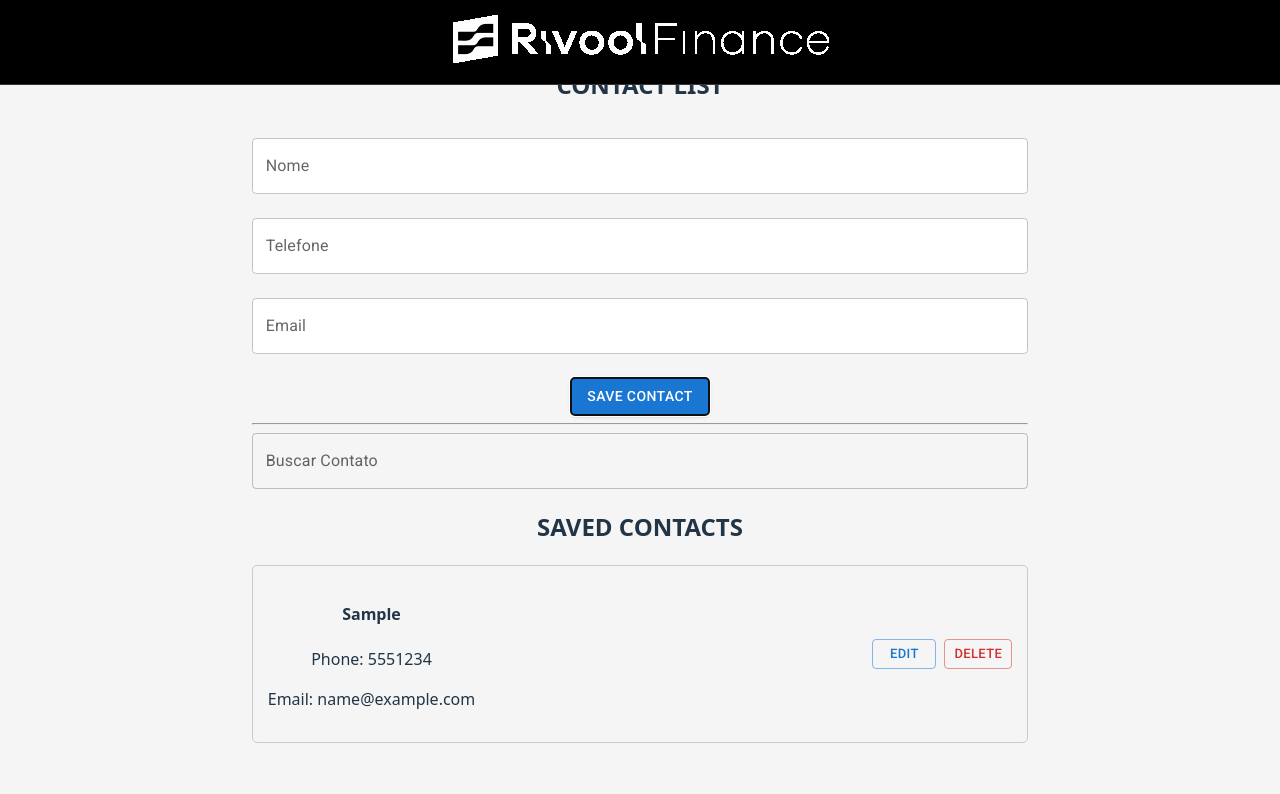
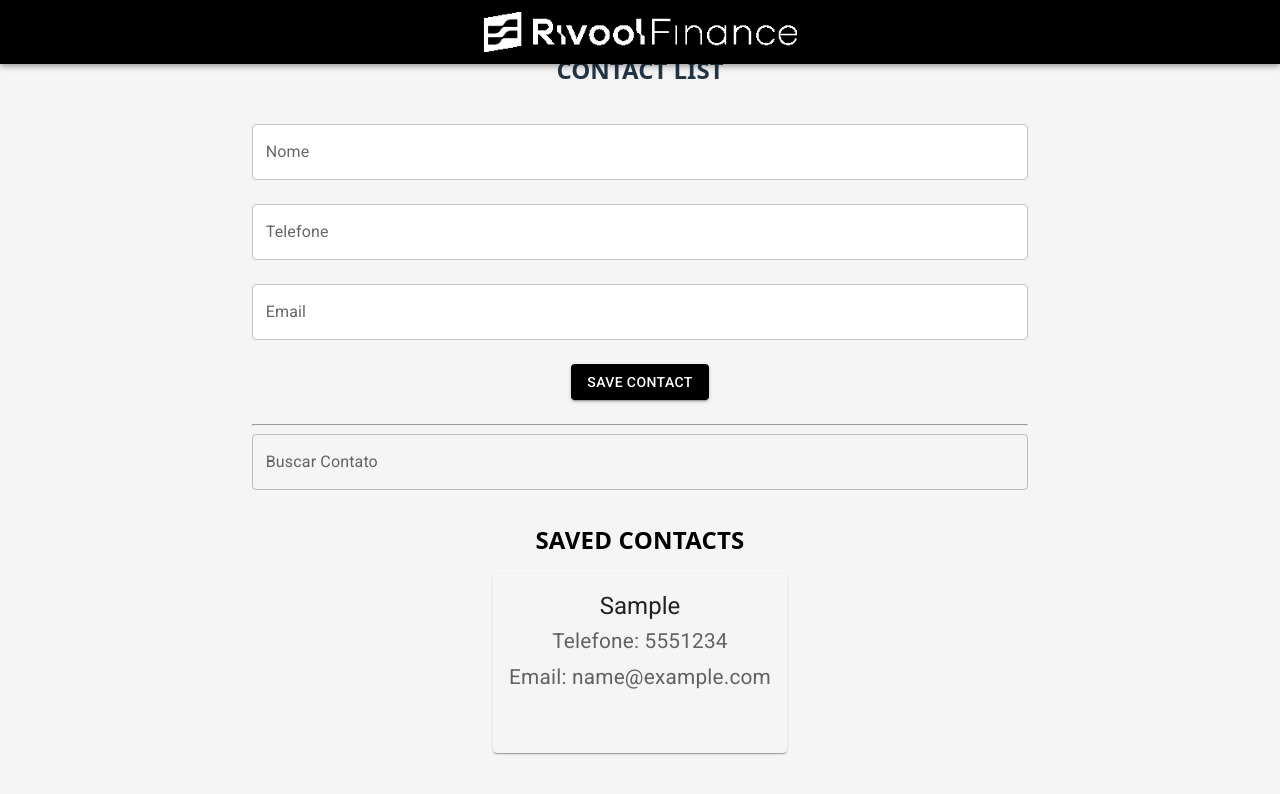
Before and after one commit to nikolaskonoski/agenda-de-contatos, a React (Vite) app: page / in a window 1280 px wide. Both pictures are taken after typing "Sample", "5551234", "name@example.com" into the empty fields and a click on the button "SAVE CONTACT". Shown: the top 794 px of the page. Built offline with nearby package versions, Linux system fonts and the light colour scheme; some icons are missing.

Commit message:
style(Input): Refine Material-UI styles for improved visual consistency

```diff
--- a/src/App.jsx
+++ b/src/App.jsx
@@ -56,7 +56,6 @@ function App() {
 
 
   // HANDLERS
-
   const addContactHandler = (contactData) => {
     const newContact = { ...contactData, id: uuidv4() };
     setContacts((prevContacts) => {
--- a/src/components/ContactCard.jsx
+++ b/src/components/ContactCard.jsx
@@ -1,6 +1,14 @@
 import React, { useState } from "react";
+import Box from '@mui/material/Box';
+import Card from '@mui/material/Card';
+import CardContent from '@mui/material/CardContent';
+import Typography from '@mui/material/Typography';
 import Button from '@mui/material/Button';
-import "./ContactCard.css";
+import IconButton from '@mui/material/IconButton';
+import TextField from '@mui/material/TextField';
+import EditIcon from '@mui/icons-material/Edit';
+import DeleteIcon from '@mui/icons-material/Delete';
+/*import './ContactCard.css';*/
 
 function ContactCard({ contact, onDeleteContact, onUpdateContact }) {
     const { id, name, phone, email } = contact;
@@ -39,41 +47,96 @@ function ContactCard({ contact, onDeleteContact, onUpdateContact }) {
     };
 
     return (
-        <div className="contact-card">
+
+        <Card sx={{ mb: 2, backgroundColor: isEditing ? '#f0f0f0' : 'transparent' }}>
+            <CardContent>
                 {isEditing ? (
-                <div className="edit-form">
-                    <input
-                        type="text"
+                    <Box component="div" className="edit-form" >
+                        <TextField
+                            label="Nome"
+                            variant="standard"
+                            fullWidth
+                            size="small"
                             value={editedName}
                             onChange={(e) => setEditedName(e.target.value)}
+                            sx={{ mb: 1 }}
                         />
-                    <input
-                        type="tel"
+                        <TextField
+                            label="Telefone"
+                            variant="standard"
+                            fullWidth
+                            size="small"
                             value={editedPhone}
                             onChange={(e) => setEditedPhone(e.target.value)}
+                            sx={{ mb: 1 }}
                         />
-                    <input
-                        type="email"
+                        <TextField
+                            label="Email"
+                            variant="standard"
+                            fullWidth
+                            size="small"
                             value={editedEmail}
                             onChange={(e) => setEditedEmail(e.target.value)}
+                            sx={{ mb: 2 }}
                         />
-                    <Button variant="contained" color="primary" onClick={handleSaveClick} sx={{ mr: 1 }}>Save</Button>
-                    <Button variant="outlined" onClick={handleCancelClick}>Cancel</Button>
-                </div>
+                        <Box sx={{ display: 'flex', justifyContent: 'flex-end' }}>
+                            <Button variant="contained" onClick={handleSaveClick}
+                                sx={{
+                                    mt: 2,
+                                    mb: 2,
+                                    backgroundColor: 'black',
+                                    color: 'white',
+                                    '&:hover': { backgroundColor: '#333', },
+                                    alignSelf: 'center'
+                                }}
+                            >
+                                Save
+                            </Button>
+                            <Button variant="outlined" onClick={handleCancelClick}
+                                sx={{
+                                    mt: 2,
+                                    mb: 2,
+                                    backgroundColor: 'black',
+                                    color: 'white',
+                                    '&:hover': { backgroundColor: '#333', },
+                                    alignSelf: 'center'
+                                }}
+                            >
+                                Cancel
+                            </Button>
+                        </Box>
+                    </Box>
                 ) : (
-                <>
-                    <div>
-                        <h4>{name}</h4>
-                        {phone && <p>Phone: {phone}</p>}
-                        {email && <p>Email: {email}</p>}
-                    </div>
-                    <div className="buttons-container">
-                        <Button variant="outlined" size="small" onClick={handleEditClick} sx={{ mr: 1 }}>Edit</Button>
-                        <Button variant="outlined" size="small" color="error" onClick={handleDeleteClick}>Delete</Button>
-                    </div>
-                </>
+
+                    <Box sx={{ display: 'flex', flexDirection: 'column' }}>
+                        <Box sx={{ alignSelf: 'flex-start', mb: 1 }}>
+                            <Typography variant="h5" component="div">
+                                {name}
+                            </Typography>
+                            {phone && (
+                                <Typography variant="body1" color="text.secondary"  sx={{ fontSize: '1.3rem', mt: 0.5 }}>
+                                    Telefone: {phone}
+                                </Typography>
                             )}
-        </div>
+                            {email && (
+                                <Typography variant="body1" color="text.secondary"  sx={{ fontSize: '1.3rem', mt: 0.5 }}>
+                                    Email: {email}
+                                </Typography>
+                            )}
+                        </Box>
+                        <Box sx={{ alignSelf: 'center' }}>
+                            <IconButton aria-label="edit" size="small" onClick={handleEditClick} sx={{ mr: 0.5 }}>
+                                <EditIcon fontSize="small" />
+                            </IconButton>
+                            <IconButton aria-label="delete" size="small" color="error" onClick={handleDeleteClick}>
+                                <DeleteIcon fontSize="small" />
+                            </IconButton>
+                        </Box>
+                    </Box>
+                )}
+            </CardContent>
+        </Card>
+
     );
 }
 
--- a/src/components/ContactForm.jsx
+++ b/src/components/ContactForm.jsx
@@ -95,7 +95,7 @@ function ContactForm({ onAddContact }) {
                     '& .MuiOutlinedInput-root': {
                         backgroundColor: 'white',
                     },
-                    '& .MuiInputBase-input': { // Texto digitado normalmente
+                    '& .MuiInputBase-input': {
                         color: 'black',
                         fontWeight: '500',
                     },
@@ -173,7 +173,15 @@ function ContactForm({ onAddContact }) {
                     },
                 }}
             />
-            <Button type="submit" variant="contained" color="primary" sx={{ mt: 2 }}>Save Contact</Button>
+            <Button type="submit" variant="contained"
+                sx={{
+                    mt: 2,
+                    mb: 2,
+                    backgroundColor: 'black',
+                    color: 'white',
+                    '&:hover': { backgroundColor: '#333', },
+                }}
+            >Save Contact</Button>
         </form>
     );
 }
--- a/src/components/ContactList.jsx
+++ b/src/components/ContactList.jsx
@@ -1,5 +1,7 @@
 import React from "react";
 import ContactCard from "./ContactCard";
+import Box from '@mui/material/Box';
+import Typography from '@mui/material/Typography';
 
 function ContactList({ contacts, onDeleteContact, onUpdateContact }) {
 
@@ -15,14 +17,43 @@ function ContactList({ contacts, onDeleteContact, onUpdateContact }) {
     });
 
     return (
-        <div className="contact-list">
-            <h2>SAVED CONTACTS</h2>
+        <Box
+            className="contact-list"
+            sx={{
+                display: 'flex',
+                flexDirection: 'column',
+                alignItems: 'center',
+                width: '100%'
+            }}
+        >
+
+            <Typography component="h2"
+                sx={{
+                    mb: 2,
+                    mt: 2,
+                    alignSelf: 'center',
+                    color: 'black',
+                    display: 'block',
+                    fontSize: '1.5em',
+                    fontWeight: 'bold',
+                    fontFamily: 'system-ui, Avenir, Helvetica, Arial, sans-serif',
+                    color: 'black',
+                    mt: 2,
+                    mb: 2,
+
+                }}
+            >
+                SAVED CONTACTS
+            </Typography>
             {contacts.length === 0 ? (
-                <p>No contacts saved yet.</p>
+                <Typography variant="body1" color="text.secondary">
+                    No contacts added.
+                </Typography>
             ) : (
                 renderContactList
             )}
-        </div>
+        </Box>
+
     );
 }
 
--- a/src/components/Header.jsx
+++ b/src/components/Header.jsx
@@ -1,13 +1,25 @@
 import React from 'react';
-import ReactDom from 'react-dom';
-import './Header.css';
 import logo from '../assets/logo-rivool.png';
+import Box from '@mui/material/Box';
+import AppBar from '@mui/material/AppBar';
+import Toolbar from '@mui/material/Toolbar';
+import Typography from '@mui/material/Typography';
+
 
 function Header() {
     return (
-        <header className="app-header">
-            <img src={logo} className="app-logo" alt="Logotipo empresarial" />
-        </header>
+        <AppBar position="fixed" sx={{ backgroundColor: 'black' }}>
+            <Toolbar sx={{ justifyContent: 'center' }}>
+                <Box
+                    component="img"
+                    src={logo}
+                    alt="Logo da Aplicação"
+                    sx={{
+                        height: '40px',
+                    }}
+                />
+            </Toolbar>
+        </AppBar>
     );
 }
 
--- a/src/index.css
+++ b/src/index.css
@@ -1,4 +1,4 @@
-:root {
+ :root {
   font-family: system-ui, Avenir, Helvetica, Arial, sans-serif;
   line-height: 1.5;
   font-weight: 400;
@@ -37,7 +37,7 @@ h1 {
   line-height: 1.1;
 }
 
-button {
+/* button {
   border-radius: 8px;
   border: 1px solid transparent;
   padding: 0.6em 1.2em;
@@ -57,6 +57,7 @@ button:focus,
 button:focus-visible {
   outline: 4px auto -webkit-focus-ring-color;
 }
+*/
 
 @media (prefers-color-scheme: light) {
   :root {
```
Lines whose indentation alone changed are shown as unchanged.
